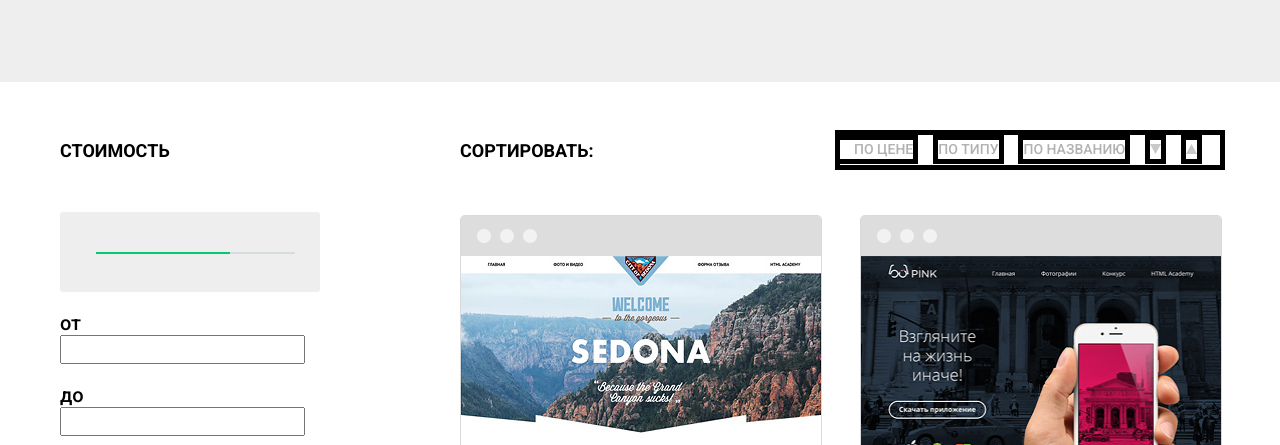
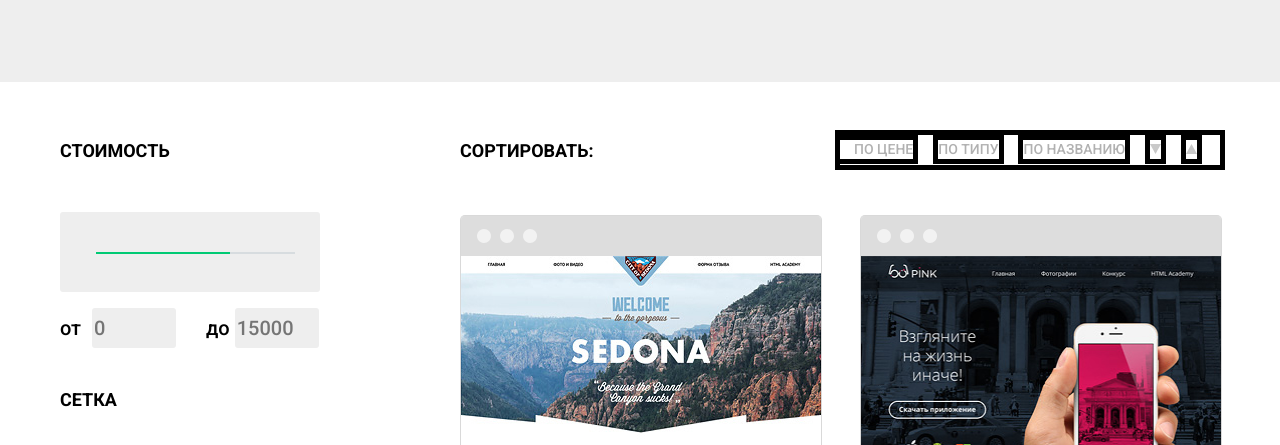
Before and after one commit to kurkenov/1479755-nerds-28, a plain HTML site: page catalog.html in a window 1280 px wide. Shown: the part 335-780 px from the top of the page. Drawn offline with nearby package versions, Linux system fonts and the light colour scheme.

Commit message:
Home Work_3

```diff
--- a/catalog.html
+++ b/catalog.html
@@ -67,13 +67,11 @@
                             <div class="value1"></div>
                             <div class="value2"></div>
                         </div>
-                        <p class="minprice">
-                            <label for="minprice"> от </label>
-                            <input type="number" id="minprice" name="minprice" min="0">
-                        </p>
-                        <p class="maxprice">
-                            <label for="maxprice"> до </label>
-                            <input type="number" id="maxprice" name="maxprice" max="15000">
+                        <p class="min-max-price">
+                            <label for="minprice" style="margin-right: 6px;"> от </label>
+                            <input type="number" id="minprice" name="minprice" min="0" placeholder="0" style="width: 80px; height: 38px;  background: #EEEEEE; border-radius: 3px; border-width: 0;">
+                            <label for="maxprice" style="margin-left: 25px;"> до </label>
+                            <input type="number" id="maxprice" name="maxprice" max="15000" placeholder="15000" style="width: 80px; height: 38px;  background: #EEEEEE; border-radius: 3px; border-width: 0;">
                         </p>
                     </fieldset>
 
--- a/css/style.css
+++ b/css/style.css
@@ -982,11 +982,11 @@ div.main-results {
     position: relative;
 }
 
-.minprice,
-.maxprice {
+.min-max-price {
     font-style: normal;
     font-weight: normal;
-    font-size: 20px
+    font-size: 20px;
+    margin-top: 16px;
 }
 
 .value1 {
```
